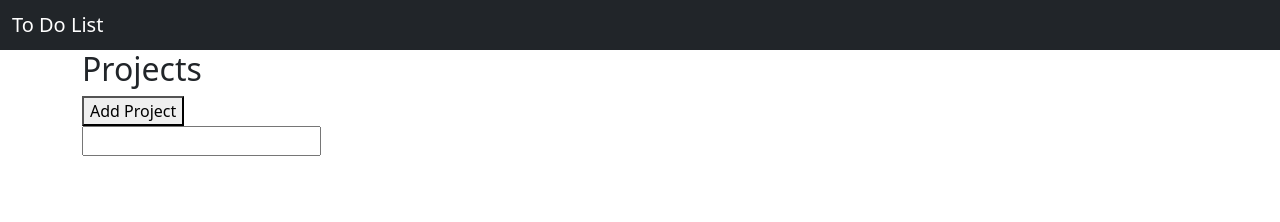
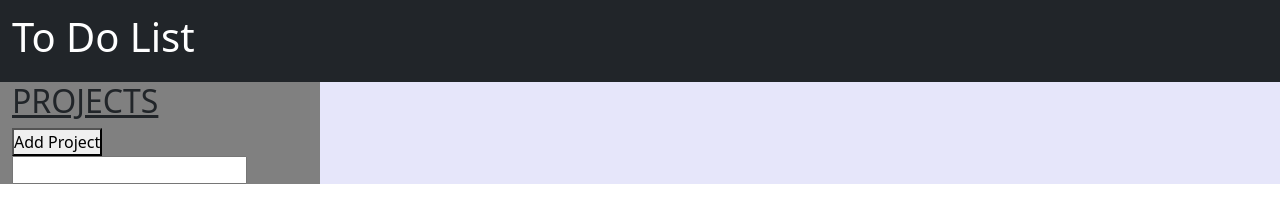
Before and after one commit to gasb150/to-do-list, a website built with webpack: page dist/index.html in a window 1280 px wide. Built offline with nearby package versions, Linux system fonts and the light colour scheme; files whose address does not match are found by name.

Commit message:
Style navbar

```diff
--- a/dist/index.html
+++ b/dist/index.html
@@ -5,6 +5,7 @@
   <meta charset="UTF-8">
   <meta http-equiv="X-UA-Compatible" content="IE=edge">
   <meta name="viewport" content="width=device-width, initial-scale=1.0">
+  <link rel="stylesheet" href="./style.css">
   <!-- Bootstrap -->
   <link href="https://cdn.jsdelivr.net/npm/bootstrap@5.0.0-beta3/dist/css/bootstrap.min.css" rel="stylesheet" integrity="sha384-eOJMYsd53ii+scO/bJGFsiCZc+5NDVN2yr8+0RDqr0Ql0h+rP48ckxlpbzKgwra6" crossorigin="anonymous">
   <title>To Do List</title>
@@ -13,11 +14,11 @@
 <body>
   <nav class="navbar navbar-dark bg-dark">
     <div class="container-fluid">
-      <span class="navbar-brand mb-0 h1">To Do List</span>
+      <span class="navbar-brand"><h1>To Do List</h1></span>
     </div>
   </nav>
 
-  <div class="container" id="container">
+  <div class="container-fluid" id="container">
     <div class="row">
       <div class="col-md-3 project" id="project"></div>
       <div class="col-md-9 task" id="task"></div>
--- a/dist/style.css
+++ b/dist/style.css
@@ -15,10 +15,15 @@ body {
   object-fit: cover;
 }
 
-.container .project {
-  background-color: grey;
+.container-fluid .project {
+  background-color: gray;
 }
 
-.container .task {
+.container-fluid .task {
   background-color: lavender;
 }
+
+h2 {
+  text-decoration: underline;
+  text-transform: uppercase;
+}
```
